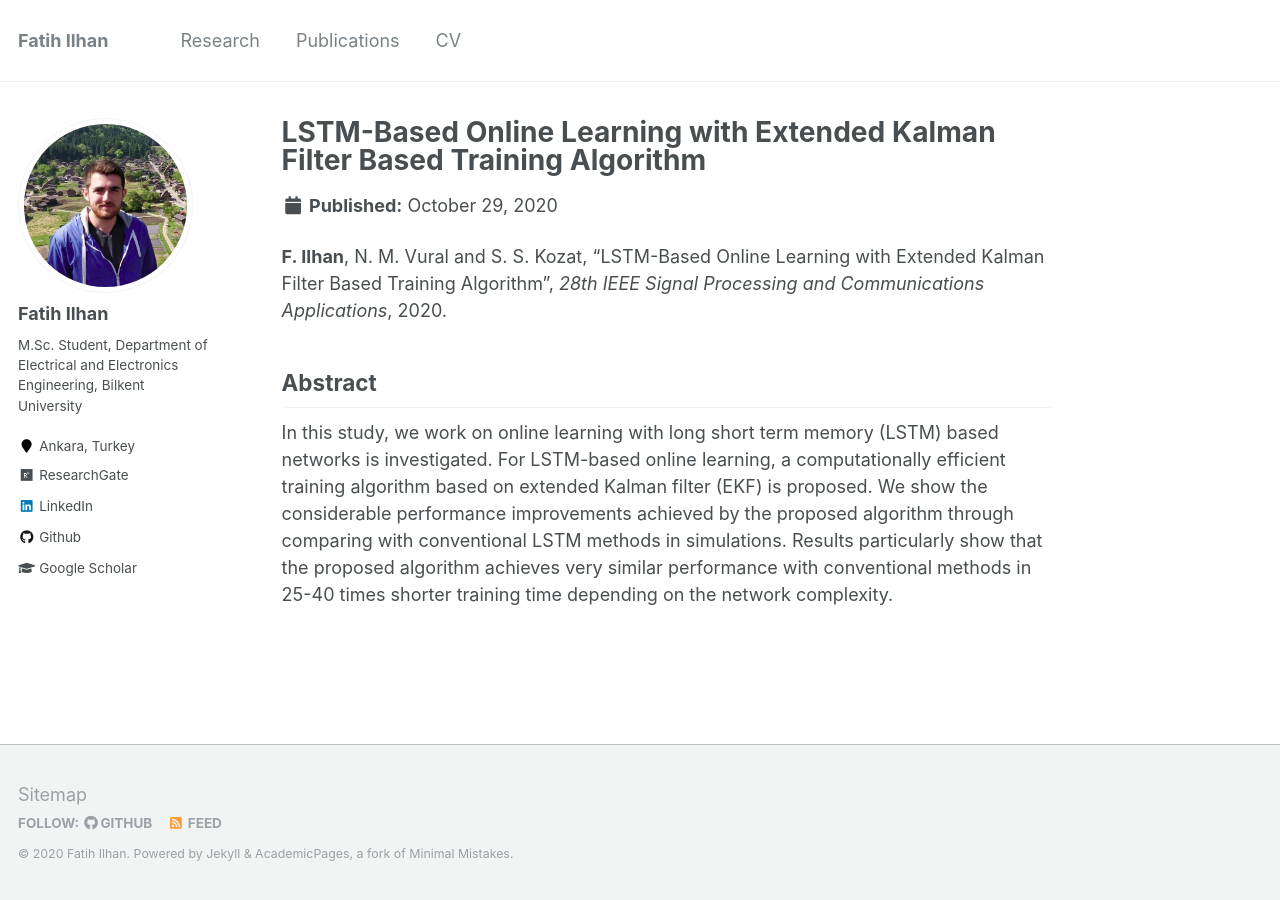
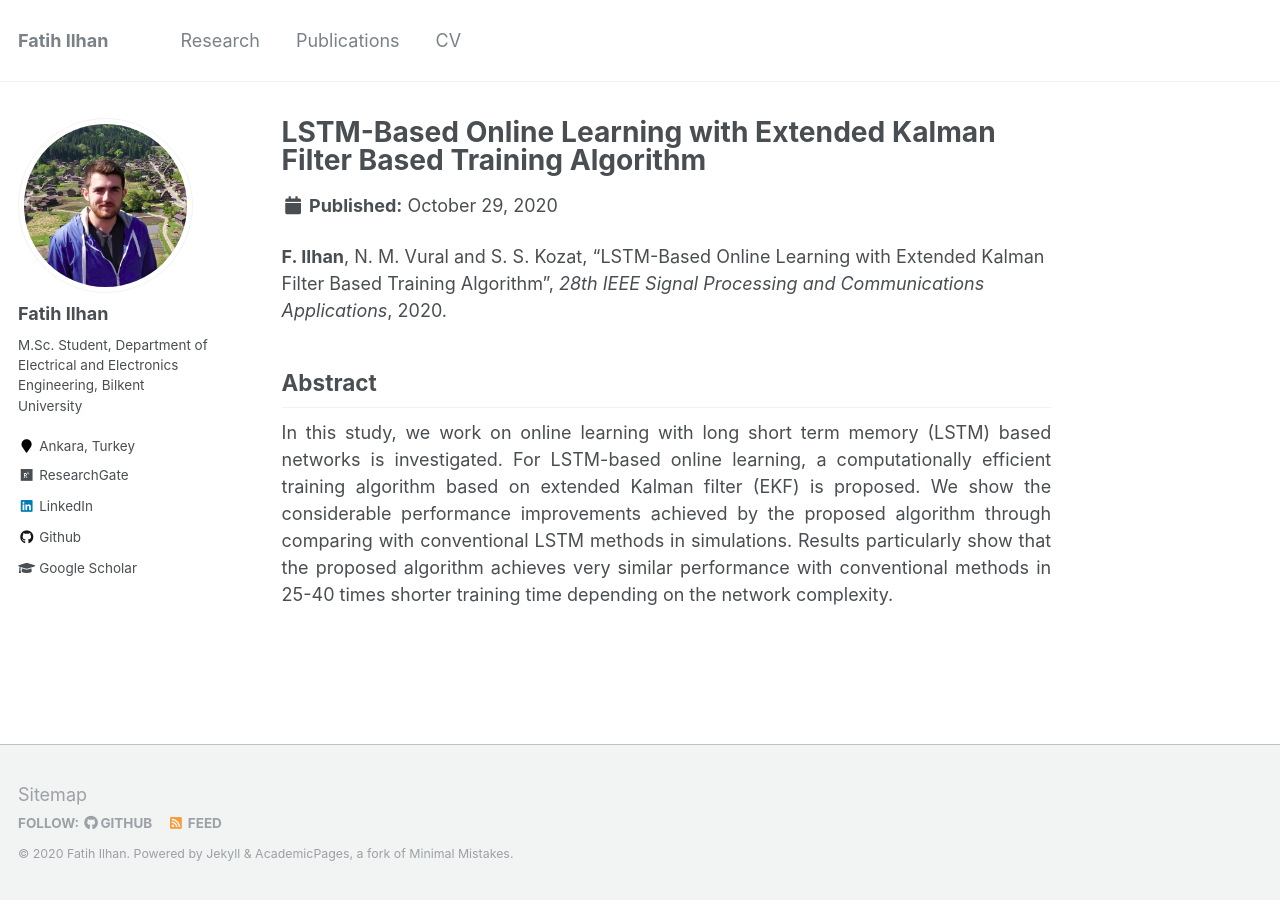
Before and after one commit to fatih-ilhan/fatih-ilhan.github.io, a Jekyll site: the page built from _publications/EKF.md, in a window 1280 px wide. Built offline with Jekyll 4.4.1, drawn with Linux system fonts in a browser that asks for light colours.

Commit message:
Update EKF.md

```diff
--- a/_publications/EKF.md
+++ b/_publications/EKF.md
@@ -7,7 +7,7 @@ permalink: /publications/EKF
 
 
 ## Abstract
-In this study, we work on online learning with long
+<div style="text-align: justify">In this study, we work on online learning with long
 short term memory (LSTM) based networks is investigated. For
 LSTM-based online learning, a computationally efficient training
 algorithm based on extended Kalman filter (EKF) is proposed.
@@ -16,4 +16,4 @@ by the proposed algorithm through comparing with conventional
 LSTM methods in simulations. Results particularly show that the
 proposed algorithm achieves very similar performance with conventional
 methods in 25-40 times shorter training time depending
-on the network complexity.
+on the network complexity.</div>
```
